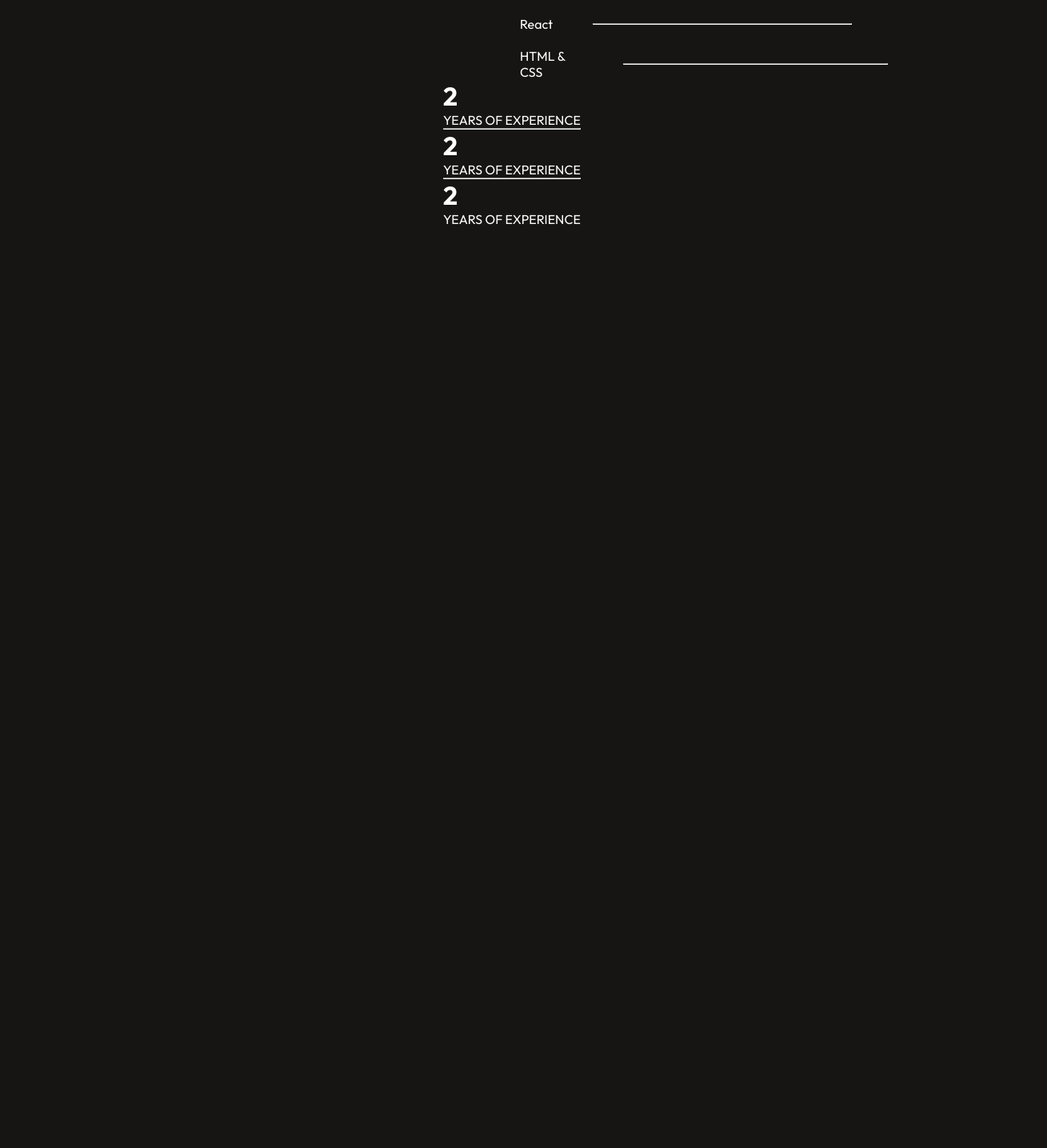
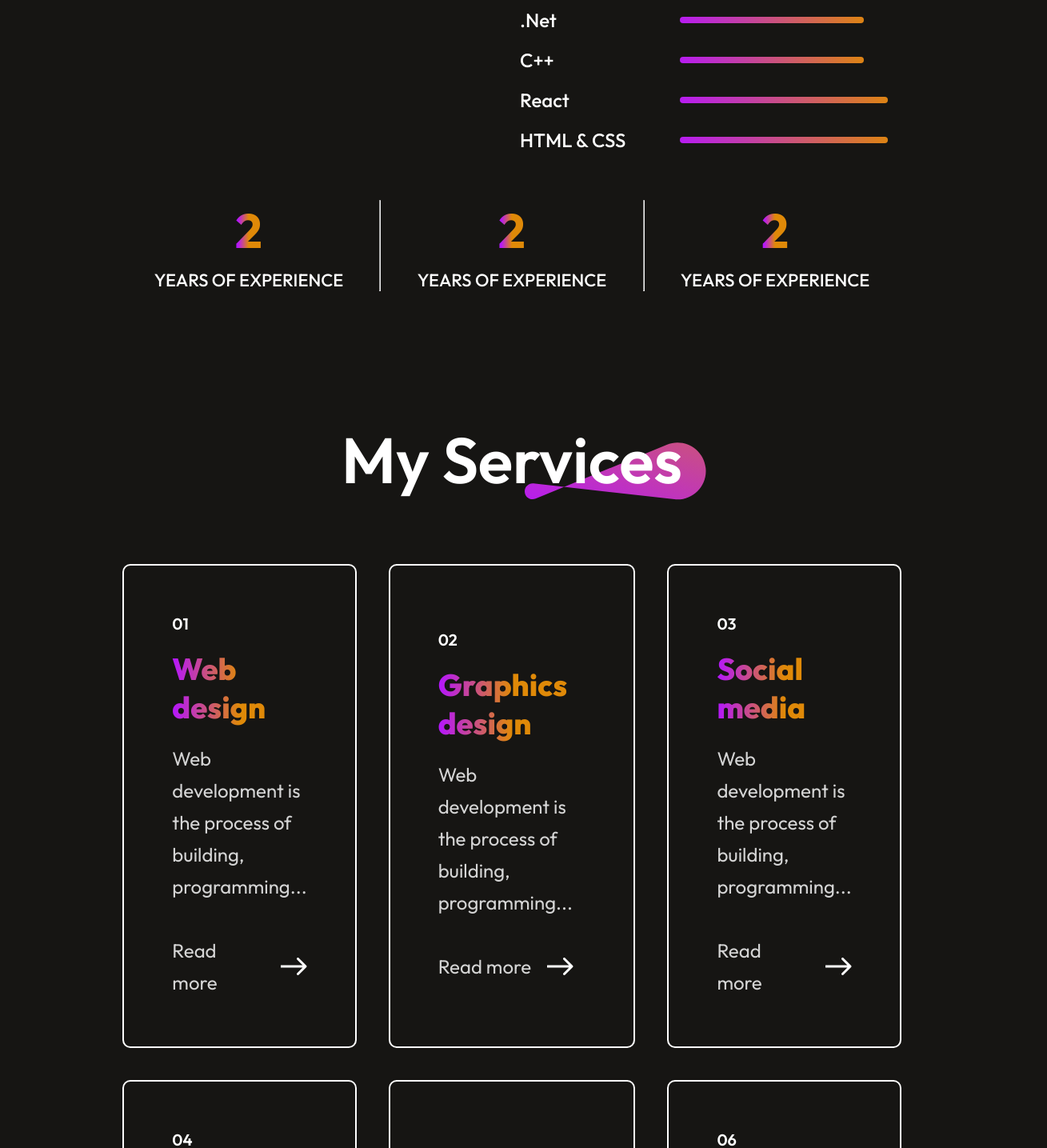
Before and after one commit to rohitjagtap731/Portfolio, a React (Vite) app: page / in a window 1280 px wide. Shown: the part 1840-3275 px from the top of the page at 80% size, 1309 px wide, since content can reach past the window. Before the commit the page ends 2124 px from the top, so only its background shows below. Built offline with nearby package versions, Linux system fonts and the light colour scheme.

Commit message:
Work Section

```diff
--- a/src/App.jsx
+++ b/src/App.jsx
@@ -2,6 +2,8 @@ import React from 'react'
 import Navbar from './Components/Navbar/Navbar.jsx'
 import Hero from './Components/Hero/Hero.jsx'
 import About from './Components/About/About.jsx'
+import Services from './Components/Services/Services.jsx'
+import MyWork from './Components/MyWork/MyWork.jsx';
 
 const App = () => {
   return (
@@ -9,6 +11,8 @@ const App = () => {
         <Navbar/>
         <Hero/>
         <About/>
+        <Services/>
+        <MyWork/>
     </div>
   )
 }
--- a/src/Components/About/About.css
+++ b/src/Components/About/About.css
@@ -4,6 +4,7 @@
     align-items: center;
     justify-content: center;
     margin: 80px 170px;
+    gap: 60px;
 }
 .about-title{
     position: relative;
@@ -46,3 +47,49 @@
     align-items: center;
     transition: 0.3s;
 }
+.about-skill p{
+    min-width: 150px;
+    font-size: 24px;
+    font-weight: 500;
+}
+.about-skill hr{
+    outline: none;
+    border: none;
+    width: 50%;
+    height: 8px;
+    border-radius: 50px;
+    background: linear-gradient(264deg, #DF8908 -5.09%, #B415FF 106.28%);
+}
+.about-achievements{
+    display: flex;
+    width: 100%;
+    justify-content: space-around;
+    margin-bottom: 80px;
+}
+.about-achievement{
+    display: flex;
+    flex-direction: column;
+    align-items: center;
+    gap: 10px;
+    transition: 0.5s;
+}
+.about-achievement h1{
+    font-size: 60px;
+    font-weight: 700;
+    background: linear-gradient(270deg, #DF8908 50.14%, #B415FF 90.25%);
+    background-clip: text;
+    -webkit-background-clip: text;
+    -webkit-text-fill-color: transparent;
+}
+.about-achievement p{
+    font-size: 22px;
+    font-weight: 500;
+}
+.about-skill :hover{
+    transform: scale(1.05);
+    transition: 0.3s;
+}
+.about-achievement:hover{
+    transform: scale(1.12);
+    transition: 0.5s;
+}
--- /dev/null
+++ b/src/Components/MyWork/MyWork.css
@@ -0,0 +1,56 @@
+.mywork{
+    display: flex;
+    flex-direction: column;
+    align-items: center;
+    justify-content: center;
+    gap: 80px;
+    margin: 80px;
+}
+.mywork-title{
+    position: relative;
+}
+.mywork-title h1{
+    padding: 0px 30px;
+    font-size: 80px;
+    font-weight: 600;
+}
+.mywork-title img{
+    position: absolute;
+    bottom: 0;
+    right: 0;
+    z-index: -1;
+}
+.mywork-container{
+    display: grid;
+    grid-template-columns: 1fr 1fr 1fr;
+    gap: 40px;
+}
+.mywork-container img{
+    box-sizing: border-box;
+    width: 419px;
+    height: 280px;
+    transition: 0.3;
+    cursor: pointer;
+}
+.mywork-container img:hover{
+    transform: scale(1.10);
+    border: 4px solid #ff00ff;
+    border-radius: 10px;
+    transition: 0.3s;
+}
+.mywork-showmore{
+    display: flex;
+    gap: 15px;
+    border-radius: 50px;
+    border: 2px solid white;
+    padding: 30px 60px;
+    font-size:22px;
+    font-weight: 500;
+    margin-bottom: 80px;
+    transition: 0.6s;
+    cursor: pointer;
+}
+.mywork-showmore:hover{
+    gap: 30px;
+    transition: 0.6s;
+}
--- /dev/null
+++ b/src/Components/MyWork/MyWork.jsx
@@ -0,0 +1,27 @@
+import React from "react";
+import './MyWork.css';
+import theme_pattern from '../../assets/theme_pattern.svg';
+import mywork_data from '../../assets/mywork_data'
+import arrow_icon from '../../assets/arrow_icon.svg'
+
+const MyWork = () =>{
+    return(
+        <div className="mywork">
+            <div className="mywork-title">
+                <h1>My latest work</h1>
+                <img src={theme_pattern} alt =""/>
+            </div>
+            <div className="mywork-container">
+                {mywork_data.map((work,index)=>{
+                    return <img key={index} src={work.w_img} alt=""/>
+                })}
+            </div>
+            <div className="mywork-showmore">
+                <p>Show More</p>
+                <img src={arrow_icon} alt=""/>
+            </div>
+        </div>
+    )
+}
+
+export default MyWork
--- /dev/null
+++ b/src/Components/Services/Services.css
@@ -0,0 +1,69 @@
+.services{
+    display: flex;
+    flex-direction: column;
+    align-items: center;
+    justify-content: center;
+    gap: 80px;
+    margin: 80px 170px;
+}
+.services-title{
+    position: relative;
+}
+.services-title h1{
+    padding: 0px 30px;
+    font-size: 80px;
+    font-weight: 600;
+}
+.services-title img {
+    position: absolute;
+    bottom: 0;
+    right: 0;
+    z-index: -1;
+}
+.services-format{
+    display: flex;
+    flex-direction: column;
+    justify-content: center;
+    gap: 20px;
+    padding: 60px;
+    border-radius: 10px;
+    border: 2px solid white;
+    transition: 0.4;
+    cursor: pointer;
+}
+.services-container{
+    display: grid;
+    grid-template-columns: 1fr 1fr 1fr;
+    gap: 40px;
+    margin-bottom: 80px;
+}
+.services-format h3{
+    font-size: 20px;
+    font-weight: 600;
+}
+.services-format h2{
+    font-size: 38px;
+    font-weight: 800;
+    background: linear-gradient(270deg, #DF8908 50%, #B415FF 100%);
+    background-clip: text;
+    -webkit-background-clip: text;
+    -webkit-text-fill-color: transparent;
+}
+.services-format p{
+    color: #d4d4d4;
+    font-size: 24px;
+    line-height: 40px;
+    max-width: 300px;
+}
+.services-readmore{
+    display: flex;
+    gap: 20px;
+    align-items: center;
+    margin-top: 20px;
+}
+.services-format:hover{
+    border: 2px solid #ff00ff;
+    background-image: linear-gradient(45deg, #3f0028, #582300);
+    transform: scale(1.05);
+    transition: 0.4s;
+}
--- /dev/null
+++ b/src/Components/Services/Services.jsx
@@ -0,0 +1,31 @@
+import React from "react";
+import './Services.css';
+import theme_pattern from '../../assets/theme_pattern.svg';
+import Services_data from '../../assets/services_data';
+import arrow_icon from '../../assets/arrow_icon.svg'
+
+const Services = () =>{
+    return(
+        <div className="services">
+            <div className="services-title">
+                <h1>My Services</h1>
+                <img src={theme_pattern} alt=""/>
+            </div>
+            <div className="services-container">
+                {Services_data.map((service,index)=>{
+                    return <div key={index} className="services-format">
+                        <h3>{service.s_no}</h3>
+                        <h2>{service.s_name}</h2>
+                        <p>{service.s_desc}</p>
+                        <div className="services-readmore">
+                        <p>Read more</p>
+                        <img src={arrow_icon} alt=""/>
+                        </div>
+                    </div>
+                })}
+            </div>
+        </div>
+    )
+}
+
+export default Services
```
